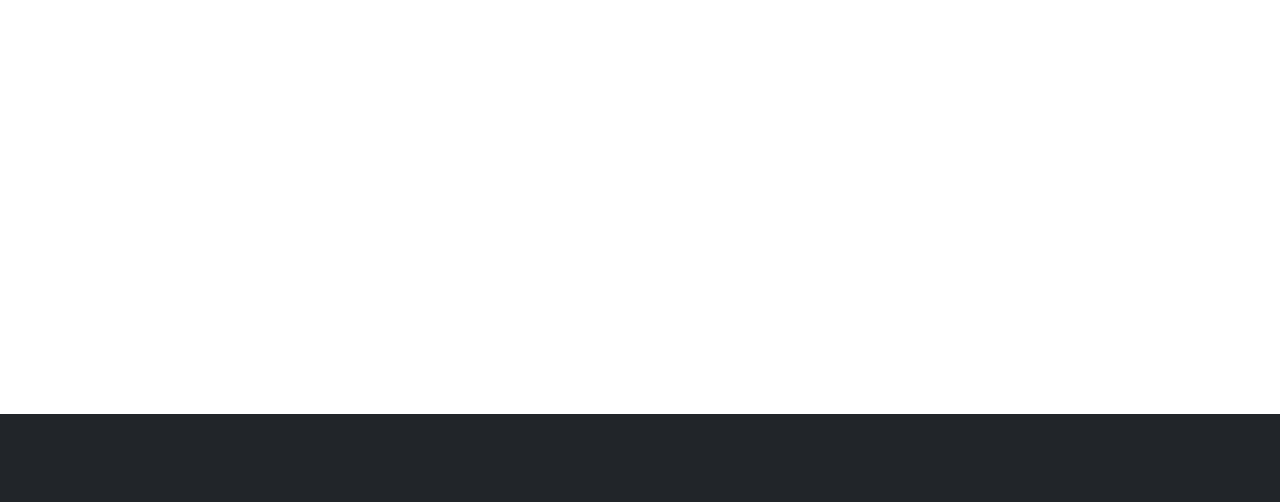
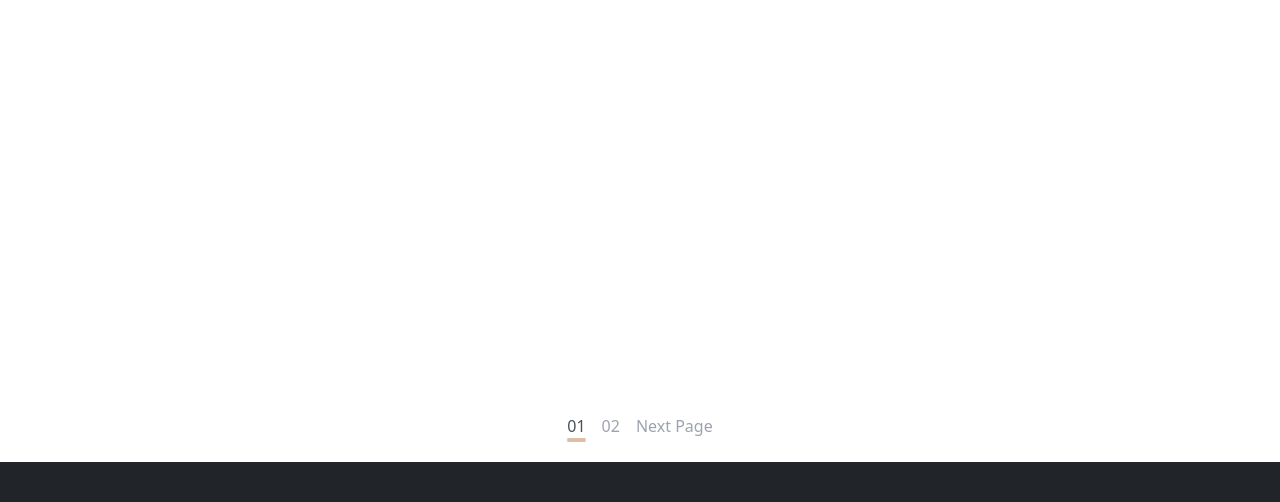
Before and after one commit to Barszaszabolcs/minimal_blog_site_2, a website built with Parcel: page index.html in a window 1280 px wide. Shown: the part 76-578 px from the top of the page. Built offline with nearby package versions, Linux system fonts and the light colour scheme; files whose address does not match are found by name.

Commit message:
Pages link design

```diff
--- a/index.html
+++ b/index.html
@@ -30,6 +30,12 @@
 
     <header class="slideshow-container rounded w-4/5 h-96"></header>
 
+    <section class="flex justify-center w-4/5 my-auto">
+        <a href="" class="mx-2 underline underline-offset-[6px] decoration-[#DDBEA9] decoration-4 text-[#495057]">01</a>
+        <a href="" class="mx-2 text-gray-400">02</a>
+        <a href="" class="mx-2 text-gray-400">Next Page</a>
+    </section>
+
     <footer class="grid grid-row-3 gap-10 w-full place-content-center h-80 bg-[#212529]">
         <div class="flex justify-between w-screen px-44">
             <div>
```
